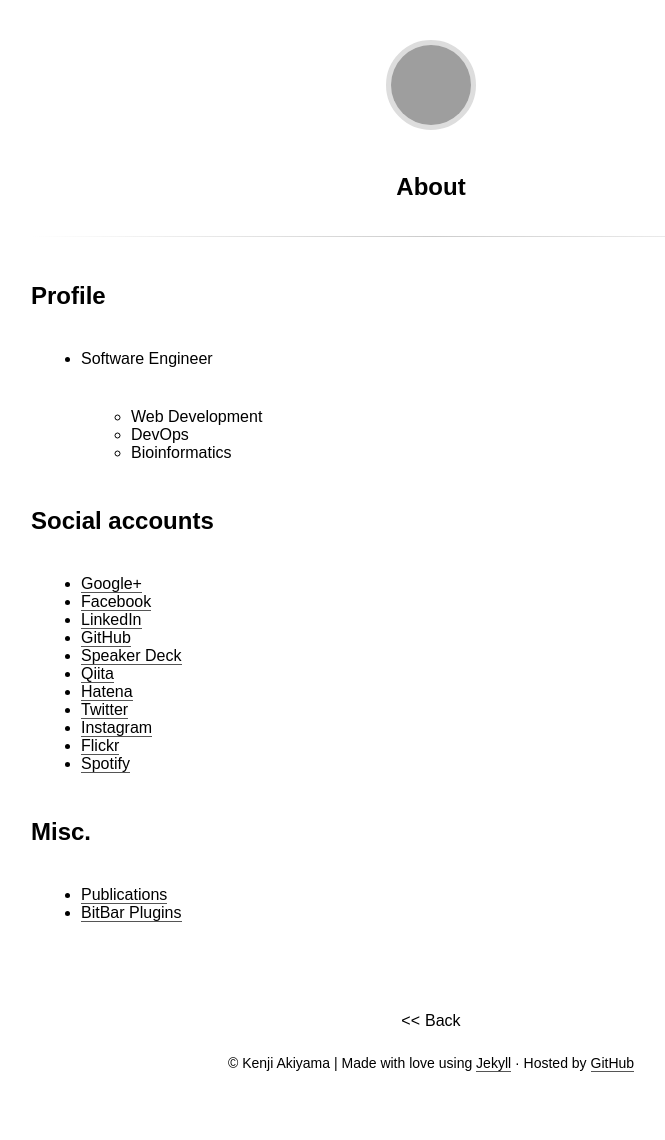
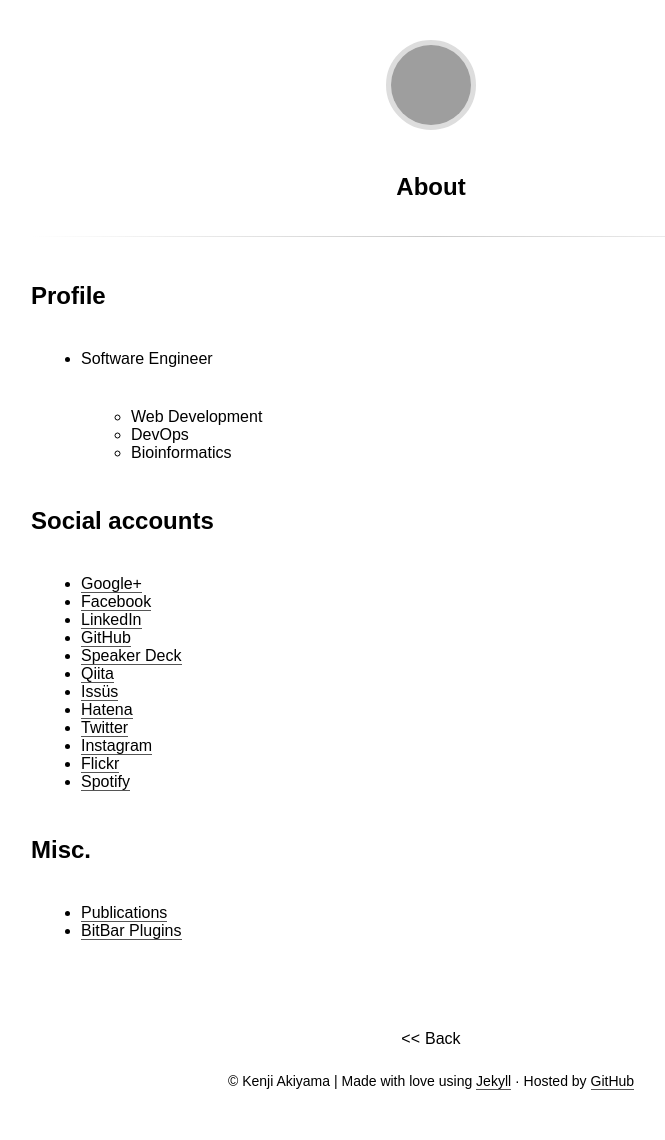
Before and after one commit to artifactsauce/artifactsauce.github.io, a Jekyll site: the page built from about.md, in a window 1280 px wide. Shown: the whole page, without its empty margins (209-874 px from the left). Built offline with Jekyll 4.4.1, drawn with Linux system fonts in a browser that asks for light colours; some web fonts are replaced; grey boxes are pictures that could not be loaded.

Commit message:
add a social account

```diff
--- a/about.md
+++ b/about.md
@@ -18,6 +18,7 @@ title: About
 - [GitHub](//github.com/artifactsauce)
 - [Speaker Deck](//speakerdeck.com/artifactsauce)
 - [Qiita](//qiita.com/artifactsauce)
+- [Issüs](//issus.me/artifactsauce)
 - [Hatena](//profile.hatena.ne.jp/artifactsauce/)
 - [Twitter](//twitter.com/artifactsauce)
 - [Instagram](//instagram.com/artifactsauce)
```
